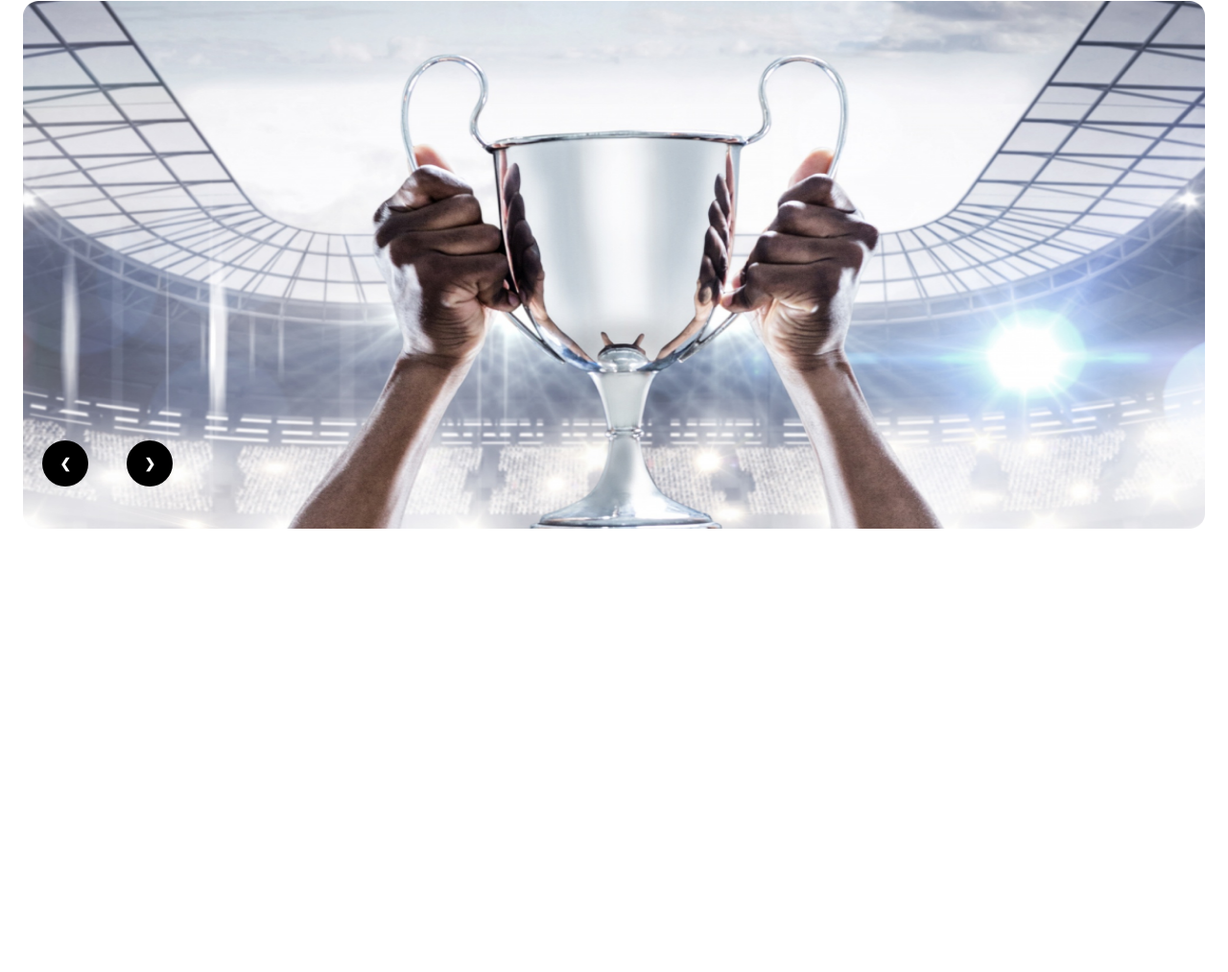
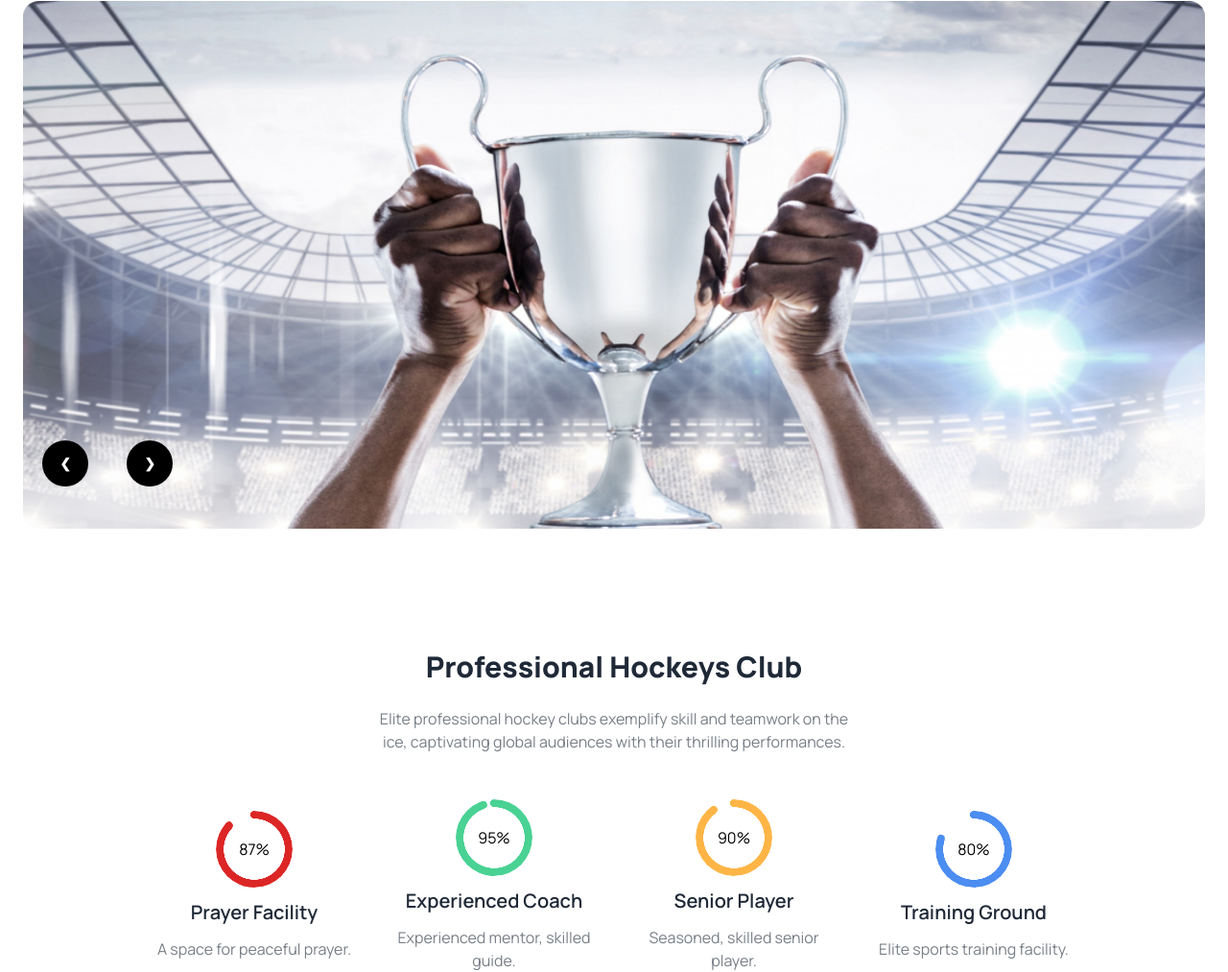
Before and after one commit to mehedi-hasan02/Hockey-s, a plain HTML site: page index.html in a window 1280 px wide. Shown: the part 155-1168 px from the top of the page at 96% size. Before the commit the page ends 800 px from the top, so only its background shows below. Drawn offline with nearby package versions, Linux system fonts and the light colour scheme.

Commit message:
add club facility

```diff
--- a/index.html
+++ b/index.html
@@ -55,14 +55,14 @@
             <div class="carousel w-full h-[200px] lg:h-[550px] mt-7 lg:mt-16 rounded-lg">
                 <div id="slide1" class="carousel-item relative w-full">
                   <img src="./Images/1.png" class="w-full bg-cover bg-center" />
-                  <div class="absolute flex  transform -translate-y-1/2 left-32 bottom-0 lg:left-5 lg:bottom-5 gap-10">
+                  <div class="absolute flex  transform -translate-y-1/2 left-[33%] bottom-0 lg:left-5 lg:bottom-5 gap-10">
                     <a href="#slide4" class="btn btn-circle bg-black text-white border-none">❮</a>
                     <a href="#slide2" class="btn btn-circle bg-black text-white border-none">❯</a>
                   </div>
                 </div>
                 <div id="slide2" class="carousel-item relative w-full">
                   <img src="./Images/1.png" class="w-full" />
-                  <div class="absolute flex transform -translate-y-1/2 left-32 bottom-0 lg:left-5 lg:bottom-5 gap-10">
+                  <div class="absolute flex transform -translate-y-1/2 left-[33%] bottom-0 lg:left-5 lg:bottom-5 gap-10">
                     <a href="#slide1" class="btn btn-circle bg-black text-white border-none">❮</a>
                     <a href="#slide1" class="btn btn-circle bg-black text-white border-none">❯</a>
                   </div>
@@ -70,7 +70,48 @@
               </div>
         </div>
     </header>
-    <main>
+    <main class="container mx-auto">
+        <!-- professional club -->
+        <section class="mt-16 lg:mt-24">
+            <div class="text-center px-5">
+                <h3 class="font-extrabold text-2xl lg:text-3xl mb-6">Professional Hockeys Club</h3>
+                <p class="lg:w-2/5 mx-auto opacity-60">Elite professional hockey clubs exemplify skill and teamwork on the ice, captivating global audiences with their thrilling performances.</p>
+            </div>
+            <div class="grid grid-cols-1 gap-10 md:grid-cols-2 lg:grid-cols-4 w-3/4 mx-auto mt-12">
+                <div class="flex flex-col justify-center items-center">
+                    <div class="radial-progress text-red-600 " style="--value:87;" role="progressbar"><span class="text-black">87%</span></div>
+                    <div class="text-center">
+                       <h5 class="mt-3 mb-3 text-xl font-semibold">Prayer Facility</h5>
+                       <p class="opacity-60">A space for peaceful prayer.</p>
+                    </div>
+                </div>
+                <div class="flex flex-col justify-center items-center">
+                   <div class="radial-progress text-[#49D293]" style="--value:95;" role="progressbar"><span class="text-black">95%</span></div>
+                   <div class="text-center">
+                       <h5 class="mt-3 mb-3 text-xl font-semibold">Experienced Coach</h5>
+                       <p class="opacity-60">Experienced mentor, skilled guide.</p>
+                   </div>
+
+                </div>
+                <div class="flex flex-col justify-center items-center">
+                    <div class="radial-progress text-[#FFB546]" style="--value:90;" role="progressbar"><span class="text-black">90%</span></div>
+                    <div class="text-center">
+                      <h5 class="mt-3 mb-3 text-xl font-semibold">Senior Player</h5>
+                      <p class="opacity-60">Seasoned, skilled senior player.</p>
+                    </div>
+
+                </div>
+                <div class="flex flex-col justify-center items-center">
+                   <div class="radial-progress text-[#4C8DF1]" style="--value:80;" role="progressbar"><span class="text-black">80%</span></div>
+                   <div class="text-center">
+                    <h5 class="mt-3 mb-3 text-xl font-semibold">Training Ground</h5>
+                   <p class="opacity-60">Elite sports training facility.</p>
+                   </div>
+
+                </div>
+            </div>
+        </section>
+        <!-- program section -->
 
     </main>
     <footer>
```
